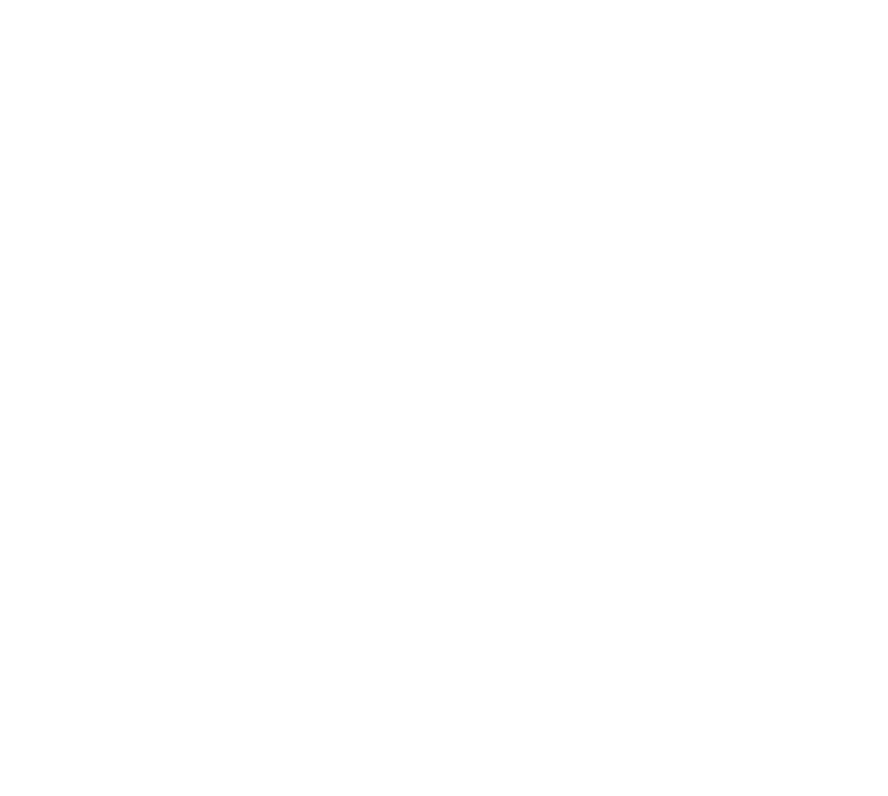
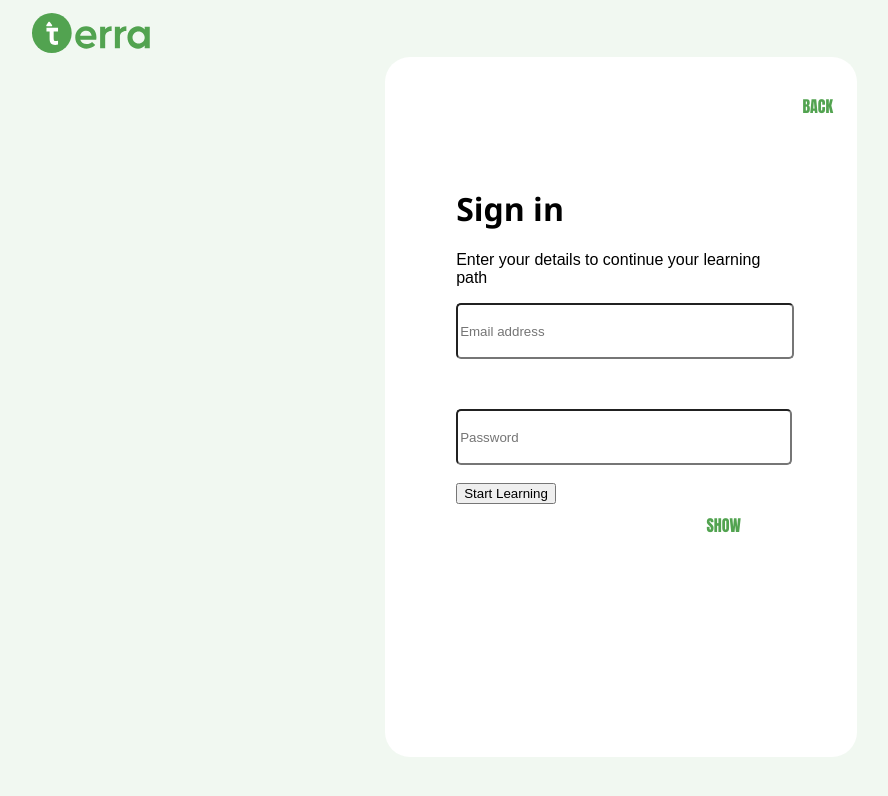
Before and after one commit to Lawanaji/Terra, a React (Vite) app: page /login in a window 1280 px wide. Before the commit this address had no page. Shown: the top 796 px of the page, without its empty margins (19-907 px from the left). Built offline with nearby package versions, Linux system fonts and the light colour scheme.

Commit message:
login build start

```diff
--- a/src/App.jsx
+++ b/src/App.jsx
@@ -2,6 +2,7 @@
 import Layout from "./Componant/Layout/Layout"
 import Home from "./pages/Home/Home"
 import Blog from "./pages/Blog/Blog"
+import Login from "./pages/Login"
 
 
 function App() {
@@ -12,6 +13,7 @@
               <Routes>
                   <Route path="/" element={<Layout><Home /></Layout>} />
                   <Route path="/blog" element={<Layout><Blog /></Layout>} />
+                  <Route path="/login" element={<Login />} />
               </Routes>
           </BrowserRouter>
 
--- a/src/Componant/Navigation/Mobile.jsx
+++ b/src/Componant/Navigation/Mobile.jsx
@@ -15,7 +15,7 @@
 
         <li className="nav__item"><NavLink className="nav__link" to={"/blog"}>Blog</NavLink></li>
 
-      <li className="nav__itemButton"> <NavLink className="nav__linkButton" to={""}>Login</NavLink></li>
+      <li className="nav__itemButton"> <NavLink className="nav__linkButton" to={"/login"}>Login</NavLink></li>
       </ul>
 
 
--- a/src/Componant/Navigation/index.jsx
+++ b/src/Componant/Navigation/index.jsx
@@ -29,7 +29,7 @@
           <ul className="nav__list">
             <li className="nav__item"><NavLink className="nav__link" to="">Bootcamp</NavLink></li>
             <li className="nav__item"><NavLink className="nav__link" to="/blog">Blog</NavLink></li>
-            <li className="nav__item"><NavLink className="nav__link" to="">Login</NavLink></li>
+            <li className="nav__item"><NavLink className="nav__link" to="/login">Login</NavLink></li>
           </ul>
 
           <div onClick={toggleMenu} className='toggle'>
--- /dev/null
+++ b/src/Componant/SignIn/index.css
@@ -0,0 +1,39 @@
+.signInWrapper {
+    padding: 2% 15%;
+}
+.signIn {
+    font-size: 2em;
+    font-family: 'Segoe UI', Tahoma, Geneva, Verdana, sans-serif;
+    font-weight: 700;
+    font-style: normal;
+}
+.inStruction {
+    font-size: 1em;
+    font-family: Arial, Helvetica, sans-serif;
+    font-weight: 400;
+    font-style: normal;
+}
+.email {
+    width: 100%;
+    height: 50px;
+    border-radius: 5px;
+}
+.password {
+    width: 80%;
+    height: 50px;
+    border-radius: 5px;
+    margin-top: 50px;
+    padding-right: 20%;
+}
+.showPass{
+    position: absolute;
+    top: 64%;
+    right: 520px;
+    transform: translateY(-62%);
+    font-size: 1em;
+    font-weight: 500;
+    font-style: normal;
+    font-family: Impact, Haettenschweiler, 'Arial Narrow Bold', sans-serif;
+    color:rgb(82, 163, 80);
+    cursor: pointer;
+}
--- /dev/null
+++ b/src/Componant/SignIn/index.jsx
@@ -0,0 +1,52 @@
+import React, { useState } from 'react'
+import './index.css'
+
+const SignIn = () => {
+    const [email, setEmail] = useState("");
+    const [password, setPassword] = useState("");
+    const [showPassword, setShowPassword] = useState(false);
+    const [error, setError] = useState("");
+
+    const handleToogle = () => {
+        setShowPassword(!showPassword);
+    };
+    const validateEmail = (email) => {
+        const regex = /^[^\s@]+@[^\s@]+\.[^\s@]+$/
+        return regex.text(email);
+    }
+    const handleSubmit = () => {
+        let emailError = "";
+        let passwordError = "";
+
+        if (!email) {
+            emailError = "Email is required";
+        } else if (!validateEmail(email)) {
+            emailError = "Password is correct";
+        }
+        if (!password) {
+            passwordError = "Password is required";
+        } else if (password !== "correctPassword") {
+            passwordError = "Password is correct";
+        }
+        if (emailError || passwordError) {
+            setError({ email: emailError, password: passwordError });
+        } else {
+            setError({ email: "", password: "" })
+        }
+    }
+    return (
+        <div className='signInWrapper'>
+            <h1 className='signIn'>Sign in</h1>
+            <p className='inStruction'>Enter your details to continue your learning path</p>
+            <input className='email' value={email} onChange={(e) => setEmail(e.target.value)} type="email" name="Email address" required="" placeholder="Email address" autocomplete="off" /><br />
+            {error.email && <p style={{ color: "red" }} > {error.email} </p>}
+            <input className='password' type={showPassword ? "text" : "password"} value={password} onChange={(e) => setPassword(e.target.value)} name="Password" required="" placeholder="Password" autocomplete="off" />
+            <p className='showPass' onClick={handleToogle}> {showPassword ? "HIDE" : "SHOW"} </p>
+            <br />
+            {error.password && <p style={{ color: "red" }} > {error.password} </p>}
+            <button className='btnLogin' onClick={handleSubmit}>Start Learning</button>
+        </div>
+    )
+}
+
+export default SignIn
--- /dev/null
+++ b/src/pages/Login/index.css
@@ -0,0 +1,23 @@
+.loginBody {
+    width: auto;
+    height: fit-content;
+    padding: 1% 4%;
+    background-color: #F1F8F1;
+}
+.loginWrapper {
+    width: 40%;
+    height: 700px;
+    padding: 5% -40%;
+    margin-left: 30%;
+    margin-bottom: 10%;
+    border-radius: 25px;
+    background-color: white;
+}
+.loginContent {
+    padding: 8% 5%;
+    text-align: right;
+    font-size: 1em;
+    font-weight: 500;
+    font-style: normal;
+    font-family: Impact, Haettenschweiler, 'Arial Narrow Bold', sans-serif;
+}
--- /dev/null
+++ b/src/pages/Login/index.jsx
@@ -0,0 +1,20 @@
+import React from 'react'
+import './index.css'
+import Logo from '../../assets/img/side-hustle-logo.3a71de11.svg';
+import { Link } from 'react-router-dom';
+import SignIn from '../../Componant/SignIn';
+const Login = () => {
+    return (
+        <div className='loginBody'>
+            <img src={Logo} alt='Terra Logo' />
+            <div className='loginWrapper'>
+                <div className='loginContent'>
+                <Link to="/" style={{ color:'rgb(82, 163, 80)' }}>BACK</Link>
+                </div>
+                <SignIn />
+            </div>
+        </div>
+    )
+}
+
+export default Login
```
